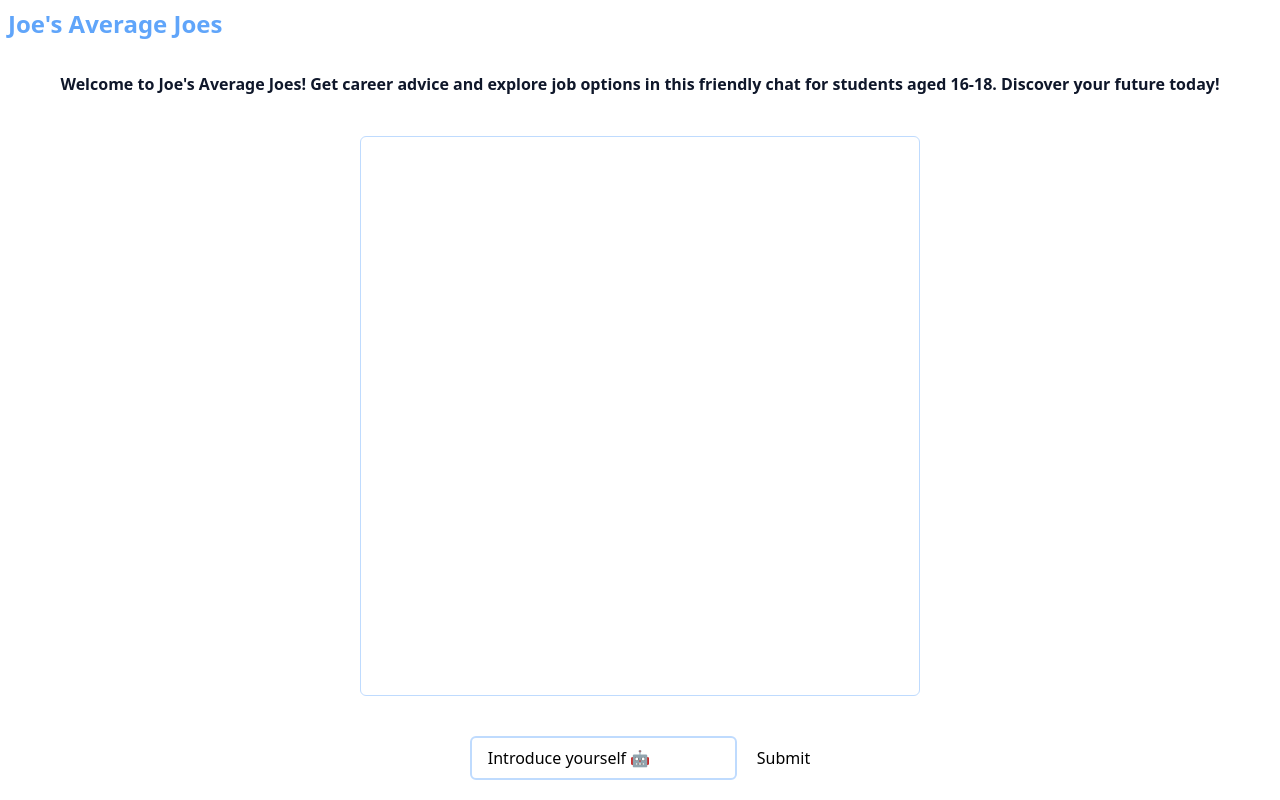
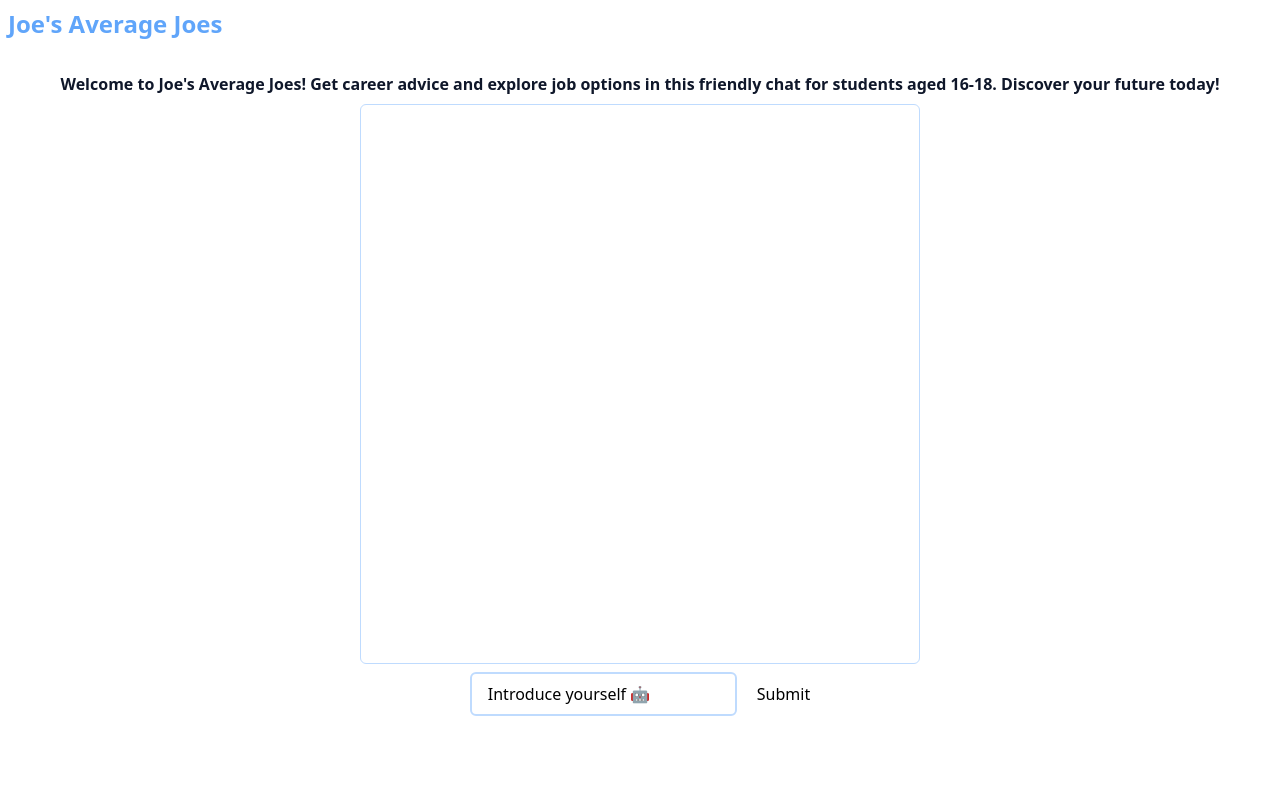
Before and after one commit to AparnaAbbina/averagejoe, a React (Create React App) app: page / in a window 1280 px wide. Built offline with nearby package versions, Linux system fonts and the light colour scheme.

Commit message:
Questions and Anwsers added

```diff
--- a/src/App.jsx
+++ b/src/App.jsx
@@ -3,16 +3,20 @@ import { useState, useEffect, useRef } from "react";
 
 function App() {
 	const [inputVal, setInputVal] = useState("Introduce yourself 🤖");
-	const [memory, setMemory] = useState("");
+	const [memory, setMemory] = useState([]);
 	const memoryRef = useRef(null);
 
 	async function dataset() {
 		const response = await askQuestion(inputVal);
 		const newMemory = response
-			? `Hey ${inputVal}!\nApologies, I can't respond right now. Please try again later.`
-			: inputVal + response.choices[0].message.content;
+			? {
+					text: inputVal,
+					response:
+						"Apologies, I can't respond right now. Please try again later.",
+				}
+			: { text: inputVal, response: response.choices[0].message.content };
 
-		setMemory((prevMemory) => `${prevMemory}\n${newMemory}\n`);
+		setMemory((prevMemory) => [...prevMemory, newMemory]);
 	}
 
 	useEffect(() => {
@@ -33,14 +37,17 @@ function App() {
 				<p className="font-bold text-slate-900 w-full text-center">
 					{welcomeMessage}
 				</p>
-				<br />
-				<p
+				<div
 					ref={memoryRef}
-					className="w-full md:w-[35em] rounded-md h-[35em] whitespace-pre-line overflow-y-auto border border-blue-200 p-4"
+					className="w-full md:w-[35em] rounded-md h-[35em] whitespace-pre-line overflow-y-auto border border-blue-200 p-5"
 				>
-					{memory}
-				</p>
-				<br />
+					{memory.map((mem, index) => (
+						<span className="flex flex-col gap-2" key={index}>
+							<br />
+							<span className="font-bold">{mem.text}</span> {mem.response}
+						</span>
+					))}
+				</div>
 				<section className="flex flex-row gap-5 justify-center">
 					<input
 						type="text"
```
